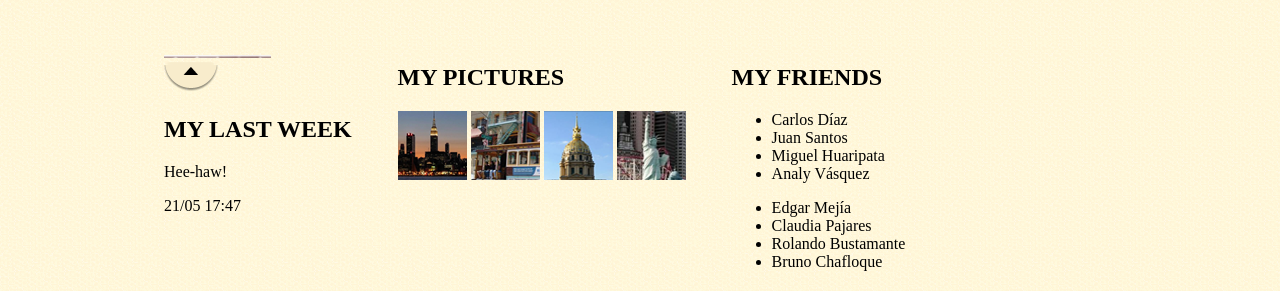
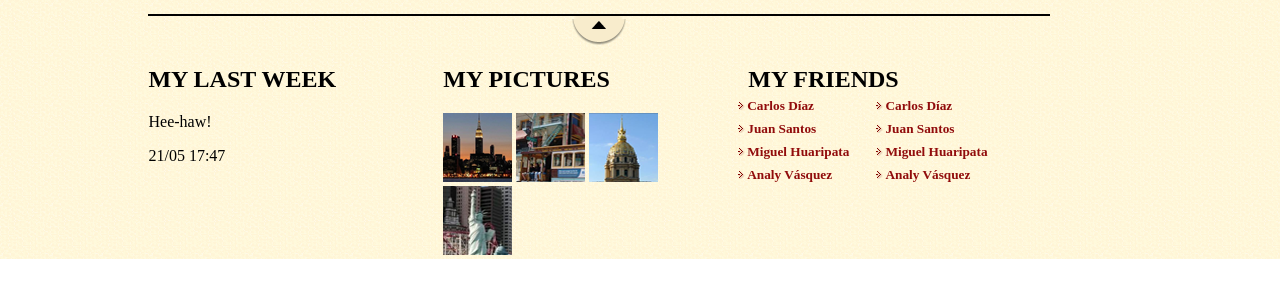
Before and after one commit to EymieVera/practicahtml, a plain HTML site: page index.html in a window 1280 px wide. Shown: the part 933-1224 px from the top of the page. After the commit the page ends 1192 px from the top, so only its background shows below. Drawn offline with Linux system fonts and the light colour scheme; files whose address does not match are found by name.

Commit message:
Pagina Principal

```diff
--- a/index.html
+++ b/index.html
@@ -47,6 +47,7 @@
 
         </section>
     </nav>
+
     <espacio>
 
     </espacio>
@@ -89,17 +90,14 @@
             <img src="images_zozor only/rss.png" alt="">
         </aside>
     </section>
-    <espacio>
-
+    <espacio id="piediv">
+        <img src="images_zozor only/ico_top.png" alt="">
     </espacio>
 
-    <footer> class="foot"
+    <footer>
+
         <div class="row">
-
             <div class="columna">
-                <img src="images_zozor only/separateur.png" alt="">
-                <br>
-                <img src="images_zozor only/ico_top.png" alt="">
                 <h2>MY LAST WEEK</h2>
                 <p>Hee-haw!</p>
                 <p>21/05 17:47</p>
@@ -113,23 +111,19 @@
                 <img src="images_zozor only/photo4.jpg" alt="">
             </div>
             <div class="columna">
-                <h2>MY FRIENDS</h2>
-                <ul>
-                    <li>Carlos Díaz</li>
-                    <li>Juan Santos</li>
-                    <li>Miguel Huaripata</li>
-                    <li>Analy Vásquez</li>
-
-                </ul>
-
-                <ul>
-                    <li>Edgar Mejía</li>
-                    <li>Claudia Pajares</li>
-                    <li>Rolando Bustamante</li>
-                    <li>Bruno Chafloque</li>
-                </ul>
-
-
+                <h2 id="stamigos">MY FRIENDS</h2>
+                <div class="amics">
+                    <h5><img src="images_zozor only/ico_liensexterne.png" alt="">Carlos Díaz</h5>
+                    <h5><img src="images_zozor only/ico_liensexterne.png" alt="">Juan Santos</h5>
+                    <h5><img src="images_zozor only/ico_liensexterne.png" alt="">Miguel Huaripata</h5>
+                    <h5><img src="images_zozor only/ico_liensexterne.png" alt="">Analy Vásquez</h5>
+                </div>
+                <div class="amics">
+                    <h5><img src="images_zozor only/ico_liensexterne.png" alt="">Carlos Díaz</h5>
+                    <h5><img src="images_zozor only/ico_liensexterne.png" alt="">Juan Santos</h5>
+                    <h5><img src="images_zozor only/ico_liensexterne.png" alt="">Miguel Huaripata</h5>
+                    <h5><img src="images_zozor only/ico_liensexterne.png" alt="">Analy Vásquez</h5>
+                </div>
             </div>
         </div>
     </footer>
--- a/practicalab.css
+++ b/practicalab.css
@@ -30,6 +30,7 @@ header {
 
 .tmenu a {
     text-decoration: none;
+    color: black;
 }
 
 nav {
@@ -68,7 +69,7 @@ nav img {
     position: absolute;
     right: 5px;
     bottom: 5px;
-    background-color: #760001;
+    background-color: #9b090b;
     border-radius: 5px;
     font-size: 100%;
     text-align: center;
@@ -129,33 +130,55 @@ aside h2 {
 }
 
 .row {
-    padding: -15px;
+    width: 90%;
+    margin-left: 2%;
 }
 
 .columna {
-    width: 29, 33333%;
+    width: 30%;
     min-height: 1px;
-    padding-right: 10px;
-    padding-left: 30px;
     position: relative;
     float: left;
     font-size: 100%;
-    margin-bottom: 4px;
-    margin-left: 6px;
-    border-radius: 15px;
+    margin-right: 2%;
 }
 
 p {
     text-align: justify;
 }
 
-.foot {
-    border-top: 2px solid black;
-}
-
 body espacio {
-    width: 100%;
+    width: 88%;
     height: 30px;
     overflow: hidden;
     float: left;
 }
+
+#piediv {
+    margin-left: 2%;
+    border-top: 2px solid black;
+}
+
+#piediv img {
+    display: block;
+    margin: auto;
+}
+
+#stamigos {
+    margin-left: 10px;
+}
+
+.amics {
+    width: 50%;
+    position: relative;
+    float: left;
+}
+
+.amics h5 {
+    margin-top: -15px;
+    color: rgb(145, 12, 12);
+}
+
+.amics img {
+    margin-right: 2px;
+}
```
